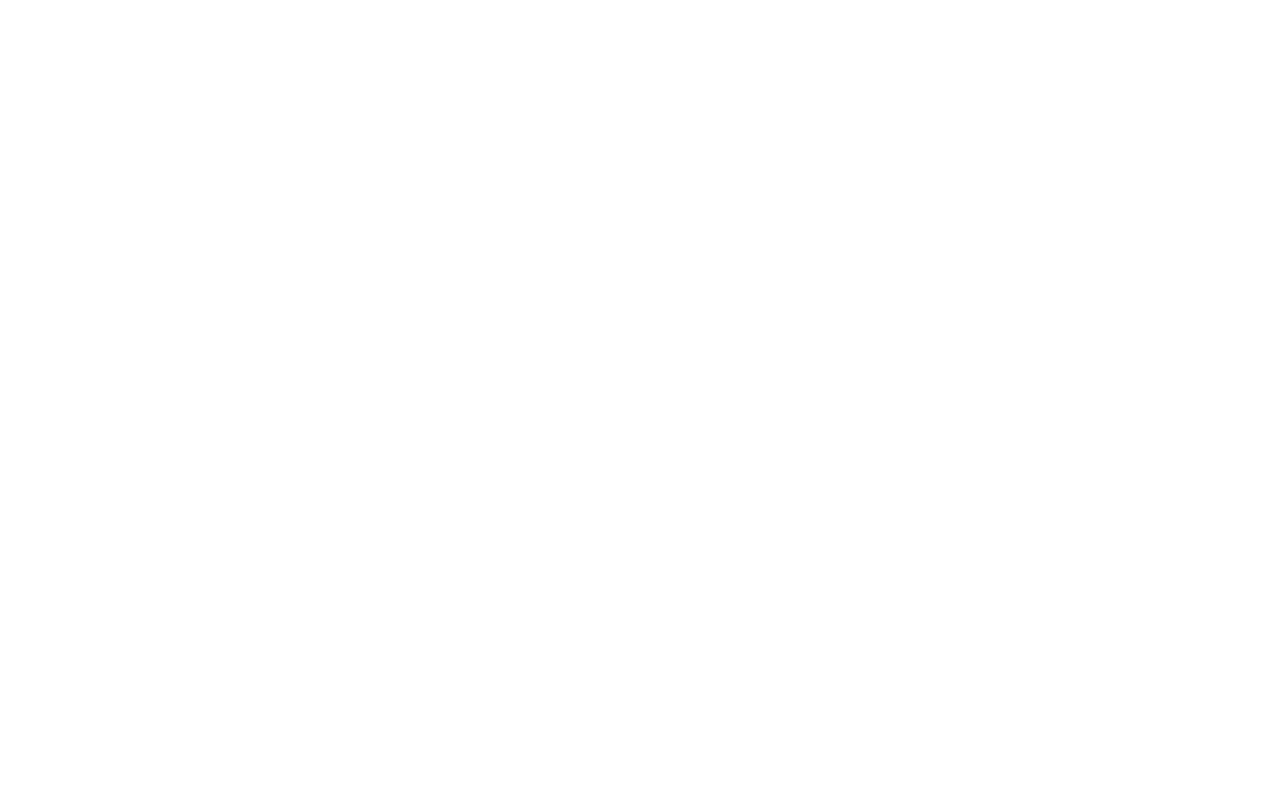
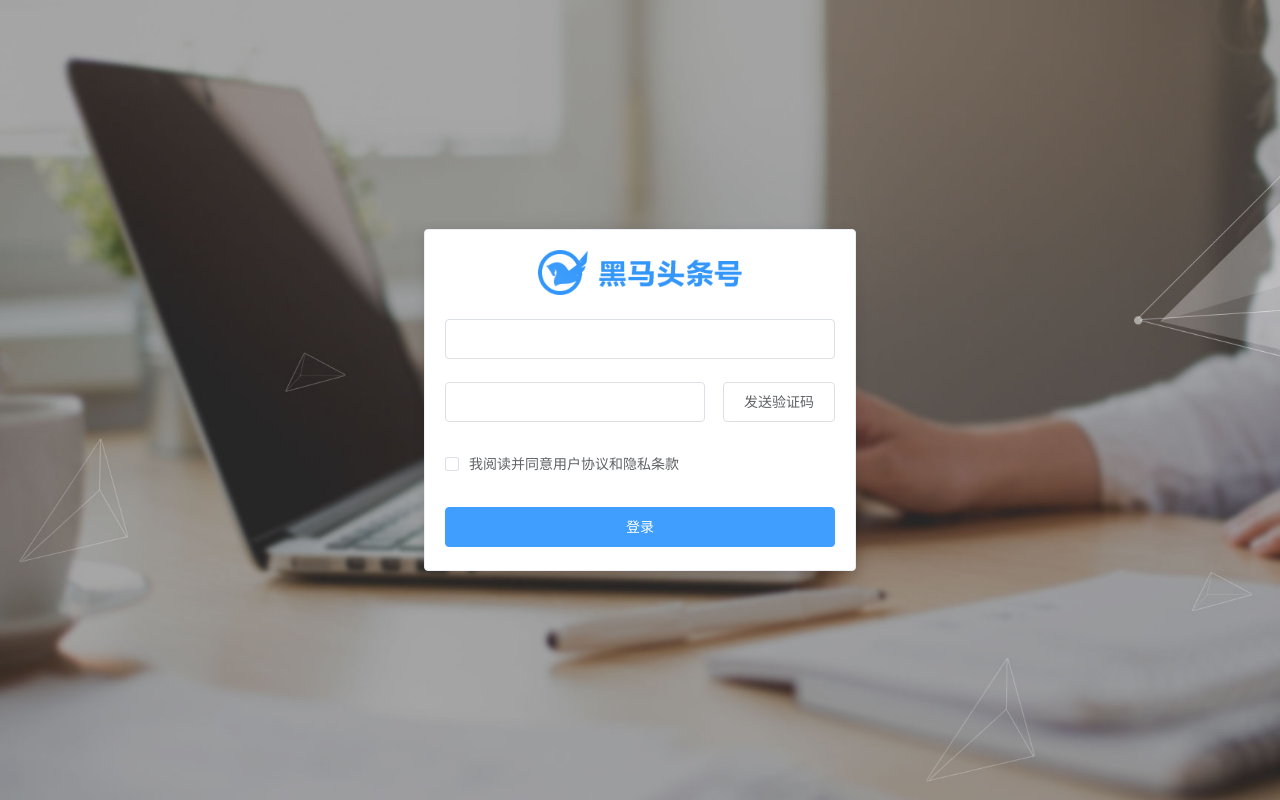
Before and after one commit to kaifeng680/Headlines-, a Vue app: page /#/login in a window 1280 px wide. Built offline with nearby package versions, Linux system fonts and the light colour scheme.

Commit message:
login样式完成

```diff
--- a/package.json
+++ b/package.json
@@ -8,6 +8,7 @@
     "lint": "vue-cli-service lint"
   },
   "dependencies": {
+    "axios": "^0.19.0",
     "core-js": "^2.6.5",
     "element-ui": "^2.12.0",
     "vue": "^2.6.10",
--- a/src/main.js
+++ b/src/main.js
@@ -4,6 +4,9 @@
 import ElementUI from 'element-ui' // 引入UI
 import 'element-ui/lib/theme-chalk/index.css' // 引入样式
 import './style/index.less' // 引入初始化样式
+import axios from 'axios'
+axios.defaults.baseURL = 'http://ttapi.research.itcast.cn/mp/v1_0' // 赋值基础地址
+Vue.prototype.$axios = axios // 给Vue对象的原型属性赋值 那么所有vue实例自动拥有$axios
 Vue.config.productionTip = false
 Vue.use(ElementUI)
 new Vue({
--- a/src/router.js
+++ b/src/router.js
@@ -1,23 +1,28 @@
 import Vue from 'vue'
 import Router from 'vue-router'
-import Home from './views/Home.vue'
+import Home from './views/home'
+import Login from './views/login'
 
 Vue.use(Router)
 
 export default new Router({
   routes: [
     {
+      path: '/login',
+      component: Login
+    },
+    {
       path: '/',
       name: 'home',
       component: Home
-    },
-    {
-      path: '/about',
-      name: 'about',
-      // route level code-splitting
-      // this generates a separate chunk (about.[hash].js) for this route
-      // which is lazy-loaded when the route is visited.
-      component: () => import(/* webpackChunkName: "about" */ './views/About.vue')
     }
+    // {
+    //   path: '/about',
+    //   name: 'about',
+    //   // route level code-splitting
+    //   // this generates a separate chunk (about.[hash].js) for this route
+    //   // which is lazy-loaded when the route is visited.
+    //   component: () => import(/* webpackChunkName: "about" */ './views/About.vue')
+    // }
   ]
 })
--- a/src/views/About.vue
+++ /dev/null
@@ -1,5 +0,0 @@
-<template>
-  <div class="about">
-    <h1>This is an about page</h1>
-  </div>
-</template>
--- a/src/views/Home.vue
+++ /dev/null
@@ -1,12 +0,0 @@
-<template>
-  <div class="home">Hello world</div>
-</template>
-
-<script>
-// @ is an alias to /src
-
-export default {
-  name: 'home',
-  components: {}
-}
-</script>
--- /dev/null
+++ b/src/views/home/index.vue
@@ -0,0 +1,13 @@
+<template>
+  <div class="main">
+    home
+    <p>我是好人</p>
+  </div>
+</template>
+
+<script>
+export default {}
+</script>
+
+<style lang='less'>
+</style>
--- /dev/null
+++ b/src/views/login/index.vue
@@ -0,0 +1,67 @@
+<template>
+  <div class="login">
+    <el-card class="login-card">
+      <div class="logo">
+        <img src="../../assets/img/logo_index.png" alt />
+      </div>
+      <!-- 表单组件  el-form表单容器-->
+      <!--数据校验 首先要给el-form 一个model属性 表示数据对象  -->
+      <el-form ref="loginForm" :model="loginForm" :rules="loginRules" style="margin-top:20px">
+        <el-form-item>
+          <el-input v-model="ruleForm.name"></el-input>
+        </el-form-item>
+        <el-form-item>
+          <el-input style="width:260px"></el-input>
+          <el-button style="float:right">发送验证码</el-button>
+        </el-form-item>
+        <el-form-item>
+          <el-checkbox>我阅读并同意用户协议和隐私条款</el-checkbox>
+        </el-form-item>
+        <el-form-item>
+          <el-button type="primary" style="width:100%">登录</el-button>
+        </el-form-item>
+      </el-form>
+    </el-card>
+  </div>
+</template>
+
+<script>
+export default {
+  data () {
+    return {
+      ruleForm: {
+        name: ' '
+      },
+      rules: {
+        name: [{ required: true }, { message: '请正确填写手机号' }]
+      }
+    }
+  }
+}
+</script>
+
+<style lang='less'  scoped>
+// 如果要用less/scss等预处理css语言的话 需要给一个lang属性 lang='less' lang='scss'
+// lang属性 是对但css进行语言指定
+// scoped 只针对当前的组件样式起作用
+// 100vh 就是占据当前的屏幕的100%
+
+.login {
+  background: url(../../assets/img/login_bg.jpg);
+  height: 100vh;
+  background-size: cover;
+  display: flex;
+  justify-content: center;
+  align-items: center;
+  .login-card {
+    width: 430px;
+    height: 340px;
+    .logo {
+      text-align: center;
+      img {
+        height: 45px;
+      }
+    }
+  }
+}
+</style>
```
Also changed, not shown: 1 other file (tests, documents, lock files or other folders).
